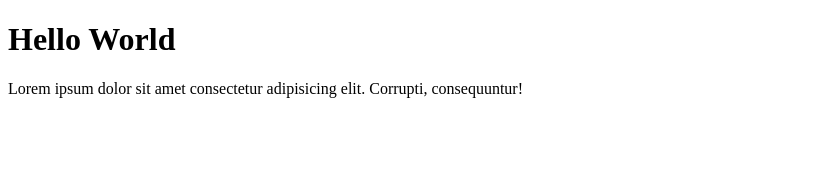
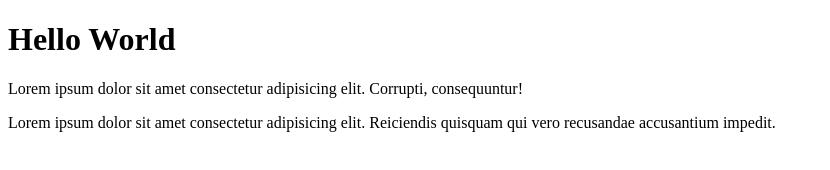
Before and after one commit to Ahmaludin/repo-baru, a plain HTML site: page index.html in a window 1280 px wide. Shown: the whole page, without its empty margins (0-830 px from the left). Drawn offline with Linux system fonts and the light colour scheme.

Commit message:
tambah paragraf baru

```diff
--- a/index.html
+++ b/index.html
@@ -9,5 +9,6 @@
   <body>
     <h1>Hello World</h1>
     <p>Lorem ipsum dolor sit amet consectetur adipisicing elit. Corrupti, consequuntur!</p>
+    <p>Lorem ipsum dolor sit amet consectetur adipisicing elit. Reiciendis quisquam qui vero recusandae accusantium impedit.</p>
   </body>
 </html>
```
